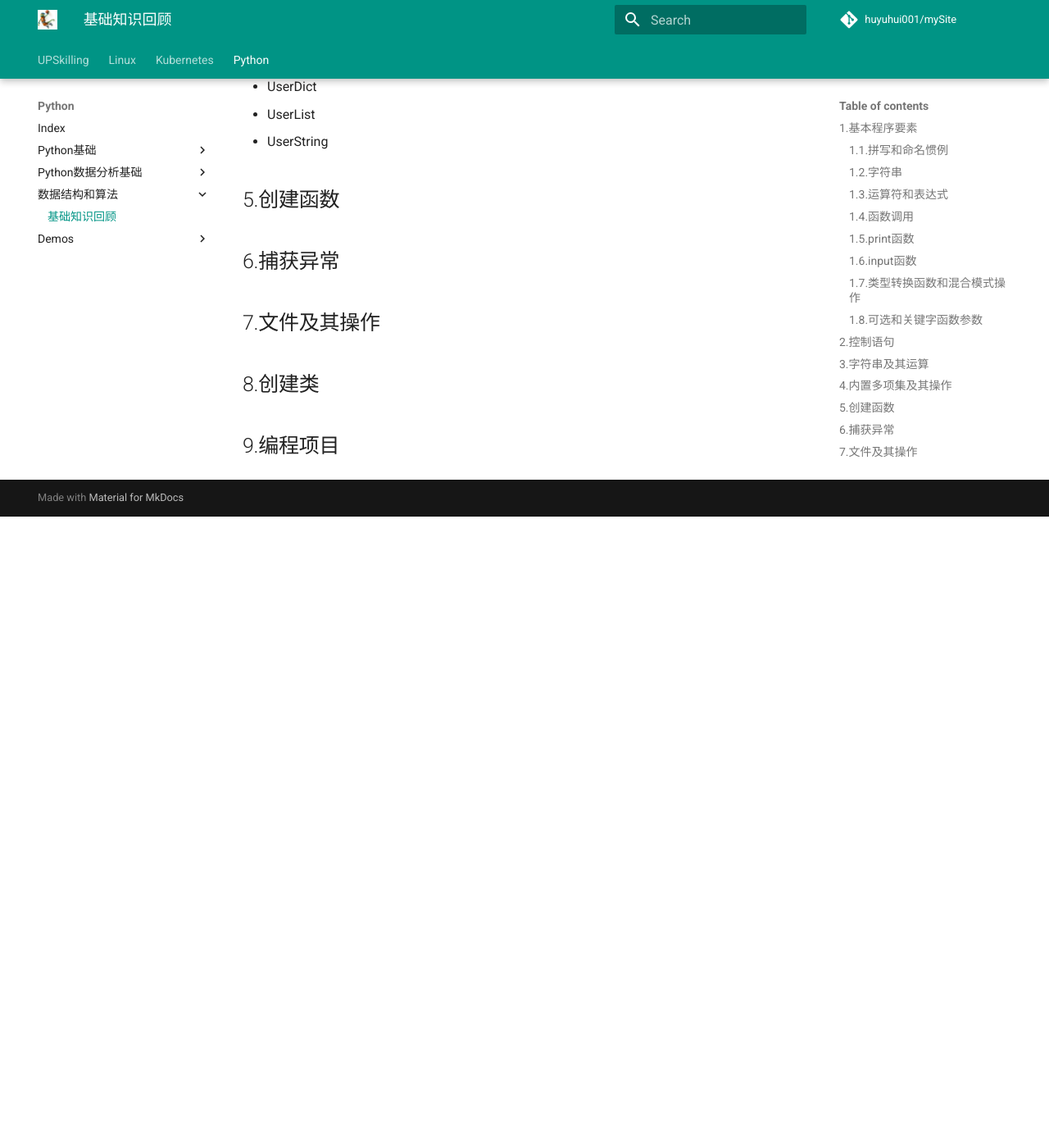
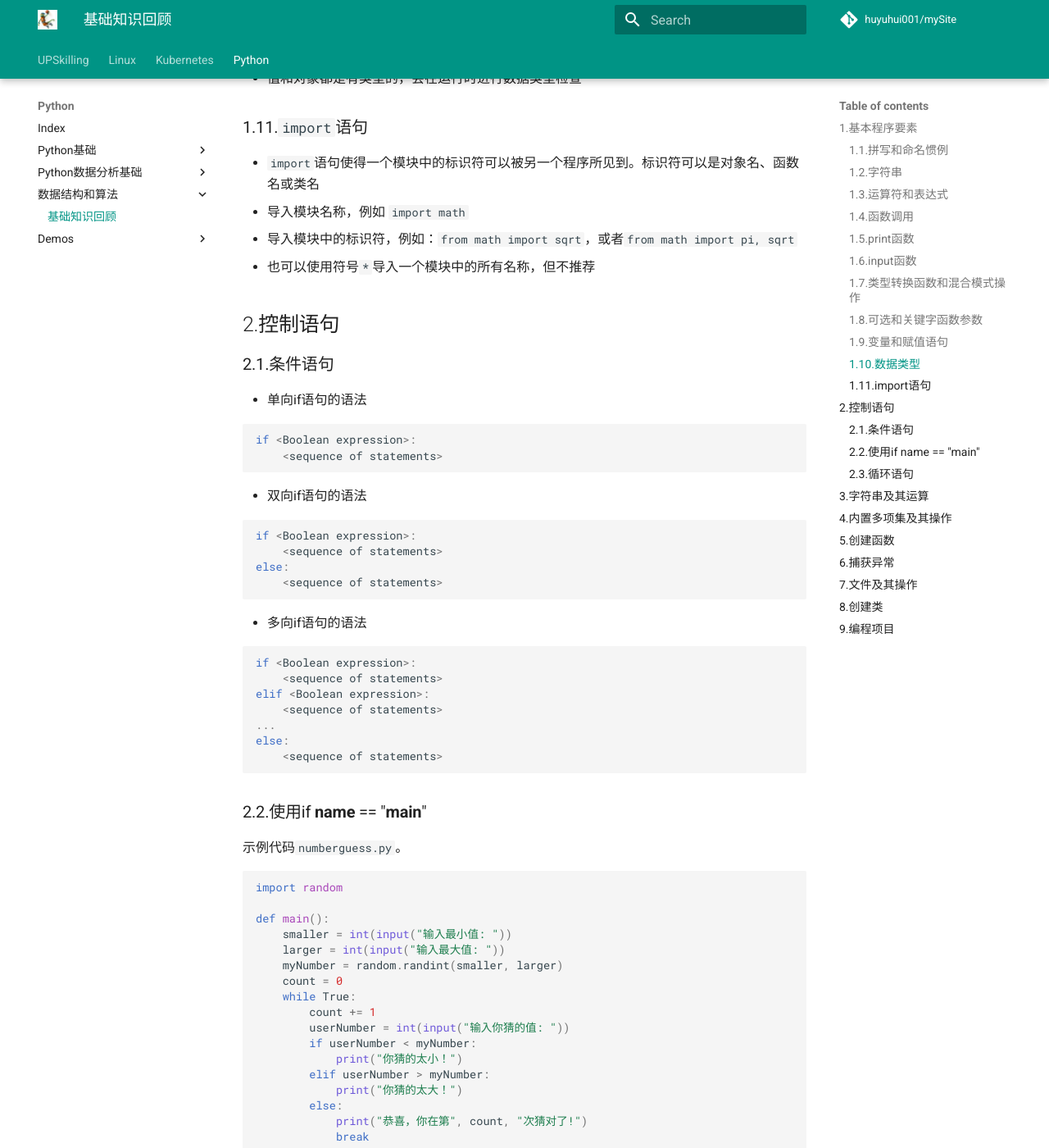
Before and after one commit to huyuhui001/mySite, an MkDocs documentation site: the page built from docs/python/DataStructure/01_PythonFundmantal.md, in a window 1280 px wide and 1400 px high, scrolled down 3430 px. Shown: the whole window at 82% size. Built offline with MkDocs 1.6.1 and Material for MkDocs 9.7.7, drawn with Linux system fonts in a browser that asks for light colours; comment, search, counter and statistics services are not loaded; before the commit the page ends 4060 px from its top, so only the background shows below that; some of the changed text lies outside the part shown.

Commit message:
Documentation

````diff
--- a/docs/python/DataStructure/01_PythonFundmantal.md
+++ b/docs/python/DataStructure/01_PythonFundmantal.md
@@ -8,19 +8,19 @@
 import random
 
 def main():
-    smaller = int(input("Enter the smaller number: "))
-    larger = int(input("Enter the larger number: "))
+    smaller = int(input("输入最小值: "))
+    larger = int(input("输入最大值: "))
     myNumber = random.randint(smaller, larger)
     count = 0
     while True:
         count += 1
-        userNumber = int(input("Enter your guess: "))
+        userNumber = int(input("输入你猜的值: "))
         if userNumber < myNumber:
-            print("Too small")
+            print("你猜的太小！")
         elif userNumber > myNumber:
-            print("Too large")
+            print("你猜的太大！")
         else:
-            print("You’ve got it in", count, "tries!")
+            print("恭喜，你在第", count, "次猜对了!")
             break
 
 if __name__ == "__main__":
@@ -104,6 +104,7 @@ You’ve got it in 6 tries!
 - Python允许算术表达式中的操作数具有不同的数值类型。例如，把int类型的操作数和float类型的操作数相加，会得到float类型的数。
 
 ```python
+# 输入半径求圆面积
 radius = float(input("Radius: "))
 print("The area is", 3.14 * radius ** 2)
 ```
@@ -111,8 +112,102 @@ print("The area is", 3.14 * radius ** 2)
 ### 1.8.可选和关键字函数参数
 
 - 必选参数是没有默认值的；可选参数有默认值；
+- 在调用函数时，传递给它的参数数量必须至少和必选参数的数量相同。
+- 标准函数和Python的库函数在调用时都会对传入的参数进行类型检查
+
+### 1.9.变量和赋值语句
+
+- 简单的赋值语句 `PI = 3.1416`
+- 多变量赋值 `minValue, maxValue = 1, 100`
+- 变量交换 `a, b = b, a`
+- 赋值语句必须写在一行代码里，但是可以在逗号、圆括号、花括号或方括号之后换行，或者用转义符`\`进行换行。
+
+换行示例：
+
+```python
+minValue = min(100,
+               200)
+product = max(100, 200) \
+          * 30
+```
+
+### 1.10.数据类型
+
+- 变量都可以被指定为任何类型的值。这些变量并不像其他语言那样被声明为特定的类型，而只是被赋了一个值
+- 值和对象都是有类型的，会在运行时进行数据类型检查
+
+### 1.11.`import`语句
+
+- `import`语句使得一个模块中的标识符可以被另一个程序所见到。标识符可以是对象名、函数名或类名
+- 导入模块名称，例如 `import math`
+- 导入模块中的标识符，例如：`from math import sqrt`，或者`from math import pi, sqrt`
+- 也可以使用符号`*`导入一个模块中的所有名称，但不推荐
 
 ## 2.控制语句
+
+### 2.1.条件语句
+
+- 单向if语句的语法
+
+```python
+if <Boolean expression>:
+    <sequence of statements>
+```
+
+- 双向if语句的语法
+
+```python
+if <Boolean expression>:
+    <sequence of statements>
+else:
+    <sequence of statements>
+```
+
+- 多向if语句的语法
+
+```python
+if <Boolean expression>:
+    <sequence of statements>
+elif <Boolean expression>:
+    <sequence of statements>
+...
+else:
+    <sequence of statements>
+```
+
+### 2.2.使用if __name__ == "__main__"
+
+示例代码`numberguess.py`。
+
+```python
+import random
+
+def main():
+    smaller = int(input("输入最小值: "))
+    larger = int(input("输入最大值: "))
+    myNumber = random.randint(smaller, larger)
+    count = 0
+    while True:
+        count += 1
+        userNumber = int(input("输入你猜的值: "))
+        if userNumber < myNumber:
+            print("你猜的太小！")
+        elif userNumber > myNumber:
+            print("你猜的太大！")
+        else:
+            print("恭喜，你在第", count, "次猜对了!")
+            break
+
+if __name__ == "__main__":
+    main()
+```
+
+上面的if语句的作用是，
+
+- 要么将模块当作一个独立的程序运行，该模块的`_name_`变量会设置为字符串`_main_`，才会执行`main()`函数
+- 要么从另一个模块中导入，该模块的`_name_`变量会设置该模块的名称，上例中即`numberguess`
+
+### 2.3.循环语句
 
 ## 3.字符串及其运算
 
````
Also changed, not shown: docs/python/DataStructure/code/numberguess.py (+6 -6 lines), docs/python/DataStructure/code/tmp.py (added, +10 -0 lines).
